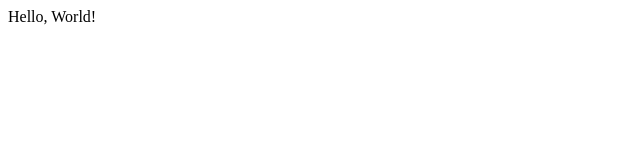
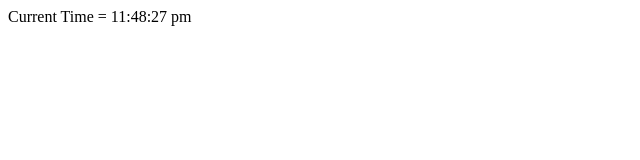
Before and after one commit to chrisackerman-ms/react-kt, a React app: page / in a window 1280 px wide. Shown: the top 160 px of the page, without its empty margins (0-640 px from the left). Built offline with nearby package versions, Linux system fonts and the light colour scheme.

Commit message:
Part 1: Ticking Clock

```diff
--- a/package.json
+++ b/package.json
@@ -11,6 +11,8 @@
   "author": "Microsoft Corp.",
   "license": "UNLICENSED",
   "dependencies": {
+    "@types/moment": "^2.13.0",
+    "moment": "^2.22.2",
     "react": "^16.6.1",
     "react-dom": "^16.6.1"
   },
--- a/src/index.jsx
+++ b/src/index.jsx
@@ -1,7 +1,24 @@
 import React from "react";
 import ReactDOM from "react-dom";
+import moment from "moment";
 
-ReactDOM.render(
-  <div>Hello, World!</div>,
-  document.getElementById('root')
-);
+// Rendering once immediately.
+render();
+
+// Rendering repeatedly on a 1 second interval.
+setInterval(() => {
+  render();
+}, 1000);
+
+function render() {
+  // Using the "moment" module to format the current time.
+  const timeString = moment().format("h:mm:ss a");
+
+  ReactDOM.render(
+    // Using a fragment to render more than two top level nodes.
+    <React.Fragment>
+      <span>Current Time = </span>{timeString}
+    </React.Fragment>,
+    document.getElementById('root')
+  );
+}
```
Also changed, not shown: 1 other file (tests, documents, lock files or other folders).
